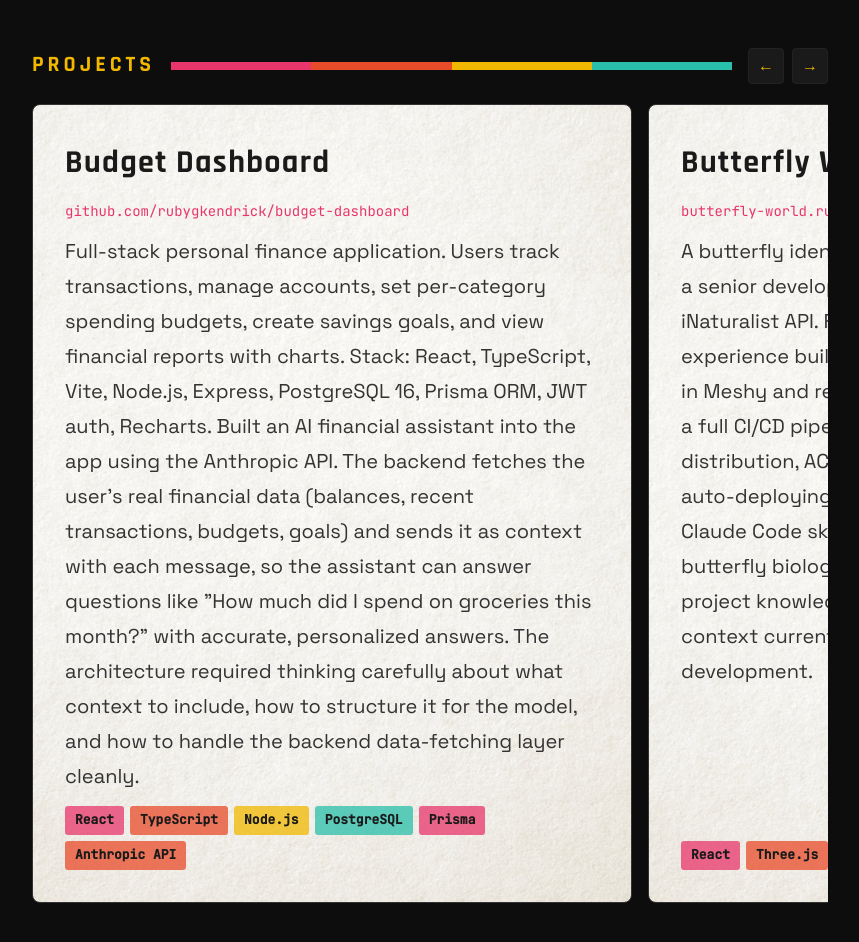
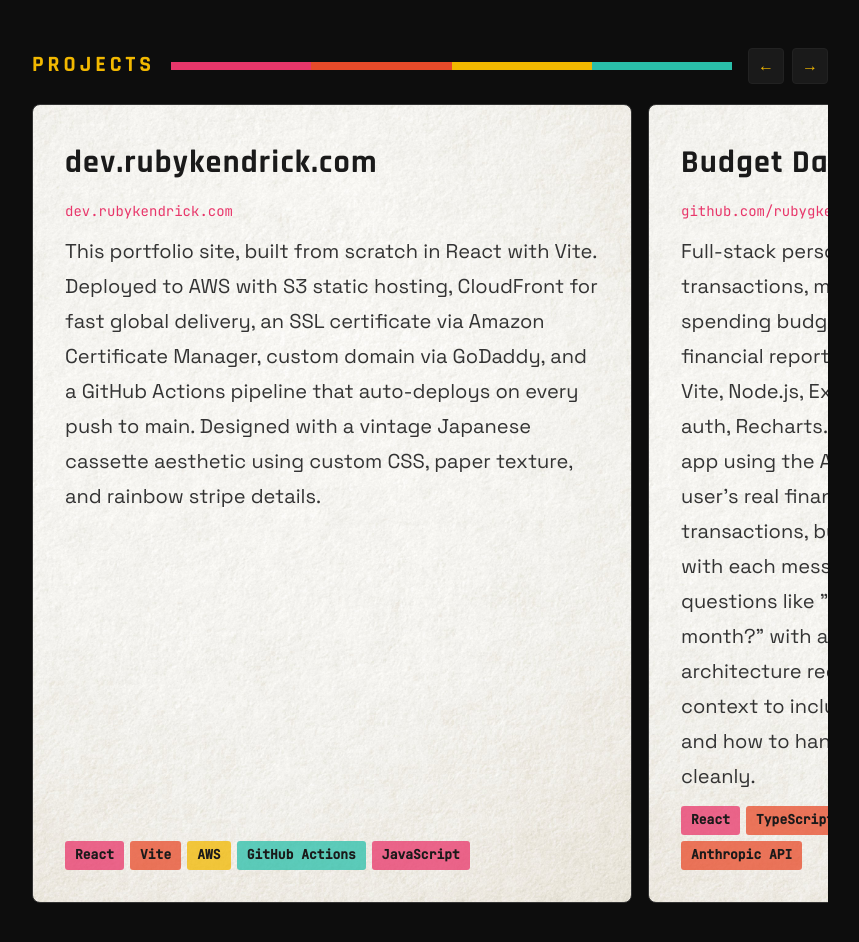
Before and after one commit to rubygkendrick/portfolio, a React app: page / in a window 1280 px wide. Shown: the part 2800-3742 px from the top of the page, without its empty margins (400-1259 px from the left). Built offline with nearby package versions, Linux system fonts and the light colour scheme; the HTML template or start-up script is replaced by a standard one.

Commit message:
update project content and tags to match READMEs

```diff
--- a/src/components/ProjectsCarousel.jsx
+++ b/src/components/ProjectsCarousel.jsx
@@ -1,40 +1,48 @@
-import { useRef } from 'react'
-import './Carousel.css'
+import { useRef } from "react";
+import "./Carousel.css";
 
 const projects = [
   {
-    name: 'Budget Dashboard',
-    link: 'github.com/rubygkendrick/budget-dashboard',
-    href: 'https://github.com/rubygkendrick/budget-dashboard',
-    desc: 'Full-stack personal finance application. Users track transactions, manage accounts, set per-category spending budgets, create savings goals, and view financial reports with charts. Stack: React, TypeScript, Vite, Node.js, Express, PostgreSQL 16, Prisma ORM, JWT auth, Recharts. Built an AI financial assistant into the app using the Anthropic API. The backend fetches the user\'s real financial data (balances, recent transactions, budgets, goals) and sends it as context with each message, so the assistant can answer questions like "How much did I spend on groceries this month?" with accurate, personalized answers. The architecture required thinking carefully about what context to include, how to structure it for the model, and how to handle the backend data-fetching layer cleanly.',
-    tags: ['React', 'TypeScript', 'Node.js', 'PostgreSQL', 'Prisma', 'Anthropic API'],
+    name: "dev.rubykendrick.com",
+    link: "dev.rubykendrick.com",
+    href: "https://dev.rubykendrick.com",
+    desc: "This portfolio site, built from scratch in React with Vite. Deployed to AWS with S3 static hosting, CloudFront for fast global delivery, an SSL certificate via Amazon Certificate Manager, custom domain via GoDaddy, and a GitHub Actions pipeline that auto-deploys on every push to main. Designed with a vintage Japanese cassette aesthetic using custom CSS, paper texture, and rainbow stripe details.",
+    tags: ['React', 'Vite', 'AWS', 'GitHub Actions', 'JavaScript'],
   },
   {
-    name: 'Butterfly World',
-    link: 'butterfly-world.rubykendrick.com',
-    href: 'https://butterfly-world.rubykendrick.com',
-    desc: 'A butterfly identification app built in collaboration with a senior developer. Stack: React, Vite, Three.js, iNaturalist API. Features a 3D interactive landing experience built with Three.js and a GLB model created in Meshy and refined in Blender. Deployed to AWS with a full CI/CD pipeline: S3 static hosting, CloudFront distribution, ACM SSL certificate, and GitHub Actions auto-deploying on every push to main. Built a custom Claude Code skill that runs deep research sessions on butterfly biology and appends dated findings to a project knowledge file, keeping the development context current as the app grows. Currently in active development.',
-    tags: ['React', 'Three.js', 'Blender', 'AWS', 'GitHub Actions'],
+    name: "Budget Dashboard",
+    link: "github.com/rubygkendrick/budget-dashboard",
+    href: "https://github.com/rubygkendrick/budget-dashboard",
+    desc: 'Full-stack personal finance application. Users track transactions, manage accounts, set per-category spending budgets, create savings goals, and view financial reports with charts. Stack: React, TypeScript, Vite, Node.js, Express, PostgreSQL 16, Prisma ORM, JWT auth, Recharts. Built an AI financial assistant into the app using the Anthropic API. The backend fetches the user\'s real financial data (balances, recent transactions, budgets, goals) and sends it as context with each message, so the assistant can answer questions like "How much did I spend on groceries this month?" with accurate, personalized answers. The architecture required thinking carefully about what context to include, how to structure it for the model, and how to handle the backend data-fetching layer cleanly.',
+    tags: ['React', 'TypeScript', 'Node.js', 'PostgreSQL 16', 'Prisma ORM', 'Anthropic API'],
   },
   {
-    name: 'RoseBros',
-    link: 'github.com/rubygkendrick/RoseBros',
-    href: 'https://github.com/rubygkendrick/RoseBros',
-    desc: 'E-commerce platform for specialty roses. React.js / React-Strap frontend; C# / .NET Core / Entity Framework Core backend. Features user auth, full CRUD, RESTful API integration, and admin inventory views. Built to production quality with real UX decisions throughout.',
-    tags: ['React', 'C#/.NET', 'Entity Framework', 'PostgreSQL'],
+    name: "Butterfly World",
+    link: "butterfly-world.rubykendrick.com",
+    href: "https://butterfly-world.rubykendrick.com",
+    desc: "A butterfly identification app built in collaboration with a senior developer. Stack: React, Vite, Three.js, iNaturalist API. Features a 3D interactive landing experience built with Three.js and a GLB model created in Meshy and refined in Blender. Deployed to AWS with a full CI/CD pipeline: S3 static hosting, CloudFront distribution, ACM SSL certificate, and GitHub Actions auto-deploying on every push to main. Built a custom Claude Code skill that runs deep research sessions on butterfly biology and appends dated findings to a project knowledge file, keeping the development context current as the app grows. Currently in active development.",
+    tags: ["React", "Three.js", "Blender", "AWS", "GitHub Actions"],
   },
   {
-    name: 'Stitches',
-    link: 'github.com/rubygkendrick/stitches',
-    href: 'https://github.com/rubygkendrick/stitches',
-    desc: 'A React app where users design and save personalized embroidery kits with custom patterns, color schemes, stitch types, and strand counts. JSON Server backend, custom CSS styling throughout.',
-    tags: ['React', 'JSON Server', 'CSS'],
+    name: "RoseBros",
+    link: "github.com/rubygkendrick/RoseBros",
+    href: "https://github.com/rubygkendrick/RoseBros",
+    desc: "E-commerce platform for specialty roses. React.js / React-Strap frontend; C# / .NET Core / Entity Framework Core backend. Features user auth, full CRUD, RESTful API integration, and admin inventory views. Built to production quality with real UX decisions throughout.",
+    tags: ["React", "C#/.NET", "Entity Framework Core", "PostgreSQL 16"],
   },
-]
+  {
+    name: "Stitches",
+    link: "github.com/rubygkendrick/stitches",
+    href: "https://github.com/rubygkendrick/stitches",
+    desc: "A React app where users design and save personalized embroidery kits with custom patterns, color schemes, stitch types, and strand counts. JSON Server backend, custom CSS styling throughout.",
+    tags: ["React", "JSON Server", "CSS"],
+  },
+];
 
 function ProjectsCarousel() {
-  const ref = useRef(null)
-  const scroll = (dir) => ref.current.scrollBy({ left: dir * 320, behavior: 'smooth' })
+  const ref = useRef(null);
+  const scroll = (dir) =>
+    ref.current.scrollBy({ left: dir * 320, behavior: "smooth" });
 
   return (
     <section className="section">
@@ -47,15 +55,26 @@
           <div className="stripe-teal"></div>
         </div>
         <div className="carousel-arrows">
-          <button onClick={() => scroll(-1)} className="arrow-btn">←</button>
-          <button onClick={() => scroll(1)} className="arrow-btn">→</button>
+          <button onClick={() => scroll(-1)} className="arrow-btn">
+            ←
+          </button>
+          <button onClick={() => scroll(1)} className="arrow-btn">
+            →
+          </button>
         </div>
       </div>
       <div className="carousel" ref={ref}>
         {projects.map((proj) => (
           <div key={proj.name} className="proj-card">
             <div className="proj-name">{proj.name}</div>
-            <a className="proj-link" href={proj.href} target="_blank" rel="noreferrer">{proj.link}</a>
+            <a
+              className="proj-link"
+              href={proj.href}
+              target="_blank"
+              rel="noreferrer"
+            >
+              {proj.link}
+            </a>
             <p className="proj-desc">{proj.desc}</p>
             <div className="proj-tags">
               {proj.tags.map((s, i) => {
@@ -96,7 +115,7 @@
         ))}
       </div>
     </section>
-  )
+  );
 }
 
-export default ProjectsCarousel
+export default ProjectsCarousel;
```
Lines whose indentation alone changed are shown as unchanged.
